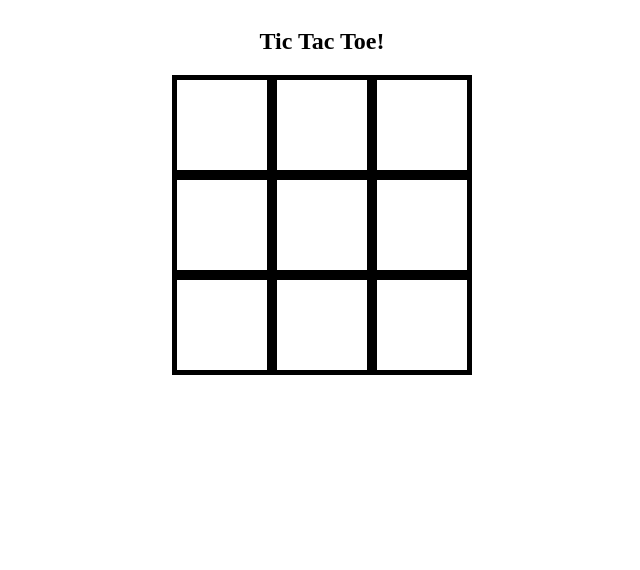
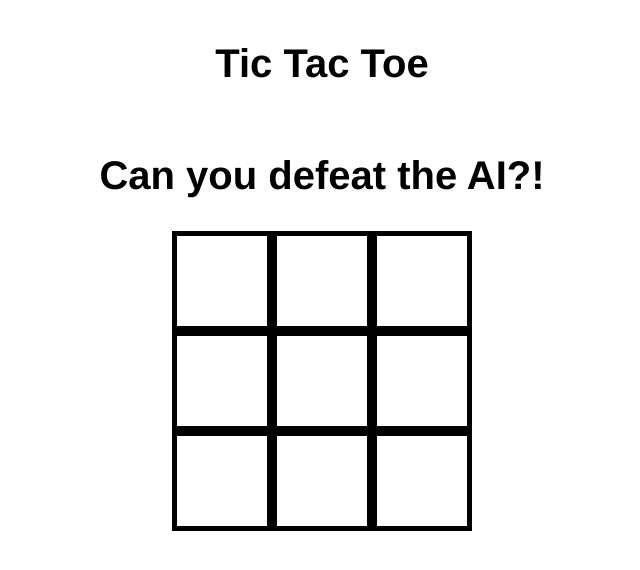
Before and after one commit to brandnpatterson/emoji-tac-toe, a website built with webpack: page index.html in a window 1280 px wide. Shown: the whole page, without its empty margins (318-958 px from the left). Built offline with nearby package versions, Linux system fonts and the light colour scheme.

Commit message:
new title

```diff
--- a/index.html
+++ b/index.html
@@ -1 +1 @@
-<!DOCTYPE html><html><head><meta charset="utf-8"><meta name="viewport" , content="width=device-width,initial-scale=1"><meta http-equiv="x-ua-compatible" , content="ie=edge"><title>Tic Tac Toe</title><link rel="stylesheet" href="src/style.css"></head><body><div class="board-container"><div class="board-title"><h2>Tic Tac Toe!</h2></div><div class="board"><div class="square"></div><div class="square"></div><div class="square"></div><div class="square"></div><div class="square"></div><div class="square"></div><div class="square"></div><div class="square"></div><div class="square"></div></div></div><script src="public/bundle.js"></script></body></html>
+<!DOCTYPE html><html><head><meta charset="utf-8"><meta name="viewport" , content="width=device-width,initial-scale=1"><meta http-equiv="x-ua-compatible" , content="ie=edge"><title>Tic Tac Toe</title><link rel="stylesheet" href="src/style.css"></head><body><div id="app"><div class="board-container"><div class="board-title"><h2>Tic Tac Toe</h2><h2>Can you defeat the AI?!</h2></div><div class="board"><div class="square"></div><div class="square"></div><div class="square"></div><div class="square"></div><div class="square"></div><div class="square"></div><div class="square"></div><div class="square"></div><div class="square"></div></div></div></div><script src="public/bundle.js"></script></body></html>
--- a/src/js/app.js
+++ b/src/js/app.js
@@ -1 +1,13 @@
-console.log('It works!');
+/**
+ * Tic Tac Toe Game
+**/
+
+var playerOneSymbol = 'X';
+var playerTwoSymbol = 'O';
+var currentTurn = playerOneSymbol;
+var board = document.querySelector('.board');
+
+board.addEventListener('click', function (e) {
+  e.target.innerHTML = currentTurn;
+  currentTurn = currentTurn === playerOneSymbol ? playerTwoSymbol : playerOneSymbol;
+});
--- a/src/style.css
+++ b/src/style.css
@@ -1,3 +1,6 @@
+#app {
+  font-family: 'Helvetica';
+}
 .board-container {
   display: flex;
   flex-direction: column;
@@ -12,11 +15,23 @@
   flex-wrap: wrap;
   justify-content: flex-start;
 }
+.board-title {
+  display: flex;
+  flex-direction: column;
+  justify-content: center;
+  align-items: center;
+}
+.board-title h2 {
+  font-size: 40px;
+}
 .square {
   border: 5px solid black;
   box-sizing: border-box;
   width: 100px;
   height: 100px;
+  font-size: 5em;
+  display: flex;
+  justify-content: center;
 }
 .square:hover {
   cursor: pointer;
```
Also changed, not shown: package.json (+4 -4 lines), public/bundle.js (+14 -2 lines), src/index.html (+4 -1 lines), 1 other file.
